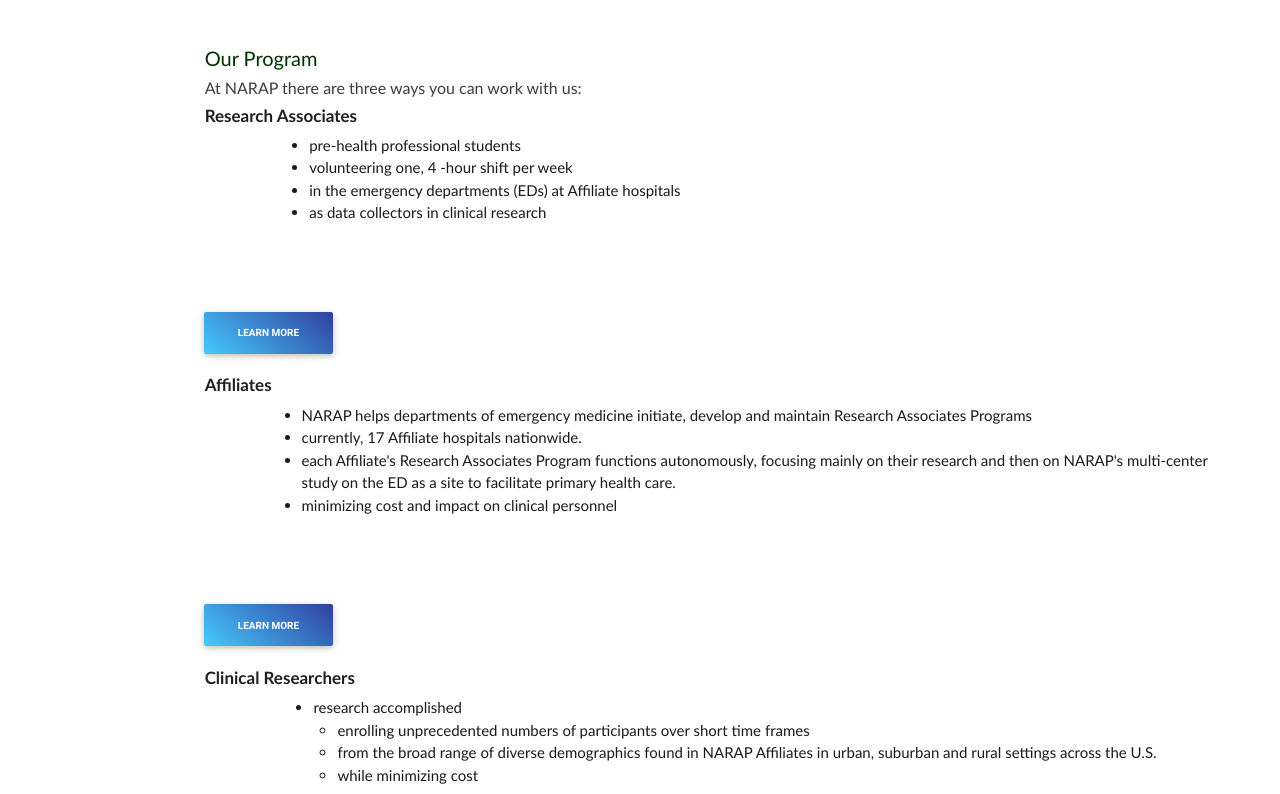
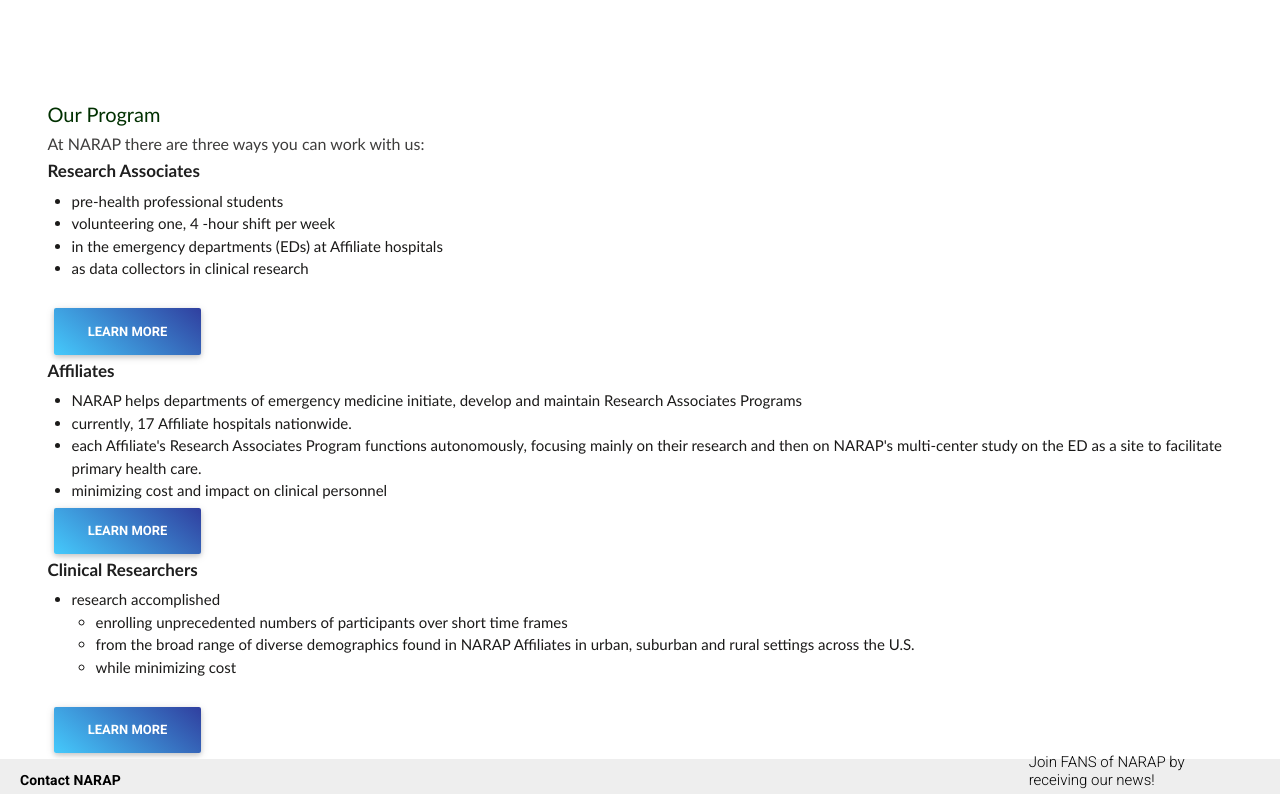
Before and after one commit to mchieco/NARAP, a Vue app in the folder client/: page /theprogram in a window 1280 px wide. Shown: the part 360-1154 px from the top of the page. Built offline with nearby package versions, Linux system fonts and the light colour scheme.

Commit message:
responsive fixes

```diff
--- a/client/src/views/AlumniNow.vue
+++ b/client/src/views/AlumniNow.vue
@@ -103,7 +103,7 @@
 
 .row-1{
     width: 100%;
-    margin-left: 8rem;
+    margin-left: 2rem;
     margin-right: 12rem;
 }
 
@@ -112,7 +112,7 @@
   margin-left: auto;
   margin-right: auto;
   margin-top: 2%;
-  width: 75%;
+  width: 100%;
   font-family: 'Trebuchet MS', sans-serif;
   color: rgb(0, 48, 0);
 }
@@ -123,7 +123,7 @@
   margin-right: auto;
   margin-top: 0%;
   padding-bottom: 2%;
-  width: 75%;
+  width: 100%;
   font-family: 'Trebuchet MS', sans-serif;
   color: rgb(6, 57, 84);
 }
@@ -146,9 +146,7 @@
 
 .headerBottom{
     font-size: 22px;
-    margin-left: auto;
-    margin-right: auto;
-    width: 75%;
+    width: 100%;
     font-family: 'Trebuchet MS', sans-serif;
     color: rgb(6, 57, 84);
 }
--- a/client/src/views/OurTeam.vue
+++ b/client/src/views/OurTeam.vue
@@ -60,7 +60,7 @@
       </v-row>
       <v-row class="execRow">
         <v-row>
-          <v-col class="col-1" cols="2" lg="6" md="6" sm="6">
+          <v-col class="col-1" cols="2" lg="6" md="6" sm="12">
             <figure>
               <v-img class="exec" src="../assets/keith2.png"></v-img>
             </figure>
@@ -68,7 +68,7 @@
               <p class="boldText"> Keith Bradley </p> <p class="desc">Founder, CEO, Chief Medical Officer </p>
             </figcaption>
           </v-col>
-          <v-col class="col-1" cols="2" lg="6" md="6" sm="6">
+          <v-col class="col-1" cols="2" lg="6" md="6" sm="12">
             <figure>
               <v-img class="exec" src="../assets/gina.png"></v-img>
             </figure>
@@ -78,7 +78,7 @@
           </v-col>
         </v-row>
         <v-row>
-          <v-col class="col-1" cols="2" lg="6" md="6" sm="6">
+          <v-col class="col-1" cols="2" lg="6" md="6" sm="12">
             <figure>
               <v-img class="exec" src="../assets/robert.png"></v-img>
             </figure>
@@ -86,7 +86,7 @@
               <p class="boldText"> Robert Wickey </p> <p class="desc">Chief Financial Officer </p>
             </figcaption>
           </v-col>
-          <v-col class="col-1" cols="2" lg="6" md="6" sm="6">
+          <v-col class="col-1" cols="2" lg="6" md="6" sm="12">
             <figure>
               <v-img class="exec" src="../assets/beau.png"></v-img>
             </figure>
@@ -96,12 +96,24 @@
           </v-col>
         </v-row>
       </v-row>
+      <v-row class="rowBottom2">
+        <h1 class="headerBottom">To schedule a meeting with a member of the NARAP Executive Team, click on the following link:
+          <a href="mailto:ask@theNARAP.org" style="text-decoration: underline;">administrativeassistant@theNARAP.org</a></h1>
+      </v-row>
 
     </div>
   </div>
 </template>
 
 <style>
+.headerBottom{
+    font-size: 22px;
+    margin-left: auto;
+    margin-right: auto;
+    width: 75%;
+    font-family: 'Trebuchet MS', sans-serif;
+    color: rgb(6, 57, 84);
+}
 .boldText{
   font-size: 17px;
   font-weight: bold;
@@ -120,6 +132,11 @@
 }
 .execRow{
   margin-left: 15%;
+}
+
+.rowBottom2{
+    text-align: center;
+    font-size: 20px;
 }
 
 figure{
--- a/client/src/views/Research.vue
+++ b/client/src/views/Research.vue
@@ -8,7 +8,7 @@
           <h5 class="headerTwo">NARAP has enrolled more than 140,000 participants in primary health care screening studies. </h5>
       </v-row>
       <v-row class="columnList">
-          <v-col cols="2" lg="6" md="6" sm="6">
+          <v-col class="col1" cols="2" lg="6" md="6" xs="12">
             <ul>
                 <li>Domestic violence</li>
                 <li>Firearms injury risk assessment</li>
@@ -20,7 +20,7 @@
                 <li>Colon-rectal cancer</li>
             </ul>
           </v-col>
-          <v-col cols="2" lg="6" md="6" sm="6">
+          <v-col class="col2" cols="2" lg="6" md="6" xs="12">
             <ul>
                 <li>Assessing ankle injuries</li>
                 <li>Evaluating chest pain</li>
@@ -152,6 +152,14 @@
   font-family: 'Trebuchet MS', sans-serif;
 }
 
+.col1{
+  padding-right: 40px;
+}
+
+.col2{
+  padding-left: 80px;
+}
+
 .headerTop{
   font-size: 40px;
   margin-left: auto;
--- a/client/src/views/TheProgram.vue
+++ b/client/src/views/TheProgram.vue
@@ -24,7 +24,7 @@
           <li>as data collectors in clinical research</li>
         </ul>
       </v-row>
-      <v-row class="rowButton">
+      <v-row class="button">
         <button type="button" class="btn blue-gradient" target="_blank" onclick="window.location.href = '../research-associates'">Learn More</button>
       </v-row>
       <v-row class="headerThree">
@@ -38,13 +38,13 @@
           <li>minimizing cost and impact on clinical personnel</li>
         </ul>
       </v-row>
-      <v-row class="rowButton">
+      <v-row class="button">
         <button type="button" class="btn blue-gradient" onclick="window.location.href = '../affiliates'">Learn More</button>
       </v-row>
       <v-row class="headerThree">
         <h5 class="headerSmaller">Clinical Researchers</h5>
       </v-row>
-      <v-row class="listRow3">
+      <v-row class="">
         <ul class="list">
           <li>research accomplished</li>
             <ul>
@@ -54,7 +54,7 @@
             </ul>
         </ul>
       </v-row>
-      <v-row class="rowButton">
+      <v-row class="button">
         <button type="button" class="btn blue-gradient" onclick="window.location.href = '../our-research'">Learn More</button>
       </v-row>
     </div>
@@ -65,14 +65,12 @@
 <style>
 
 .proImg{
-    max-width: 700px;
+    max-width: 70%;
     margin: 0% auto;
 }
 
 .headerTop{
   font-size: 40px;
-  margin-left: auto;
-  margin-right: auto;
   margin-top: 2%;
   width: 75%;
   font-family: 'Trebuchet MS', sans-serif;
@@ -81,8 +79,6 @@
 
 .headerThree{
   font-size: 20px;
-  margin-left: auto;
-  margin-right: auto;
   width: 75%;
   font-family: 'Trebuchet MS', sans-serif;
   color: rgb(0, 48, 0);
@@ -99,37 +95,11 @@
   color: rgb(62, 61, 60)
 }
 
-.listRow1{
-    width: 75%;
-}
-
-.listRow2{
-    width: 100%;
-    padding-left: 230px;
-}
-
-.listRow3{
-    width: 100%;
-    padding-left: 190px;
-}
-
 .list{
   font-size: 15px;
-  margin-left: auto;
-  margin-right: auto;
   font-family: 'Trebuchet MS', sans-serif;
   color:rgba(9, 8, 7, 0.924);
-}
-
-.rowButton{
-    margin-top: -70px;
-    width: 75%;
-    padding-left: 150px;
-}
-
-.btn{
-    font-size: 10px;
-    margin-bottom: 3%;
+  margin-bottom: -10%;
 }
 
 </style>
```
